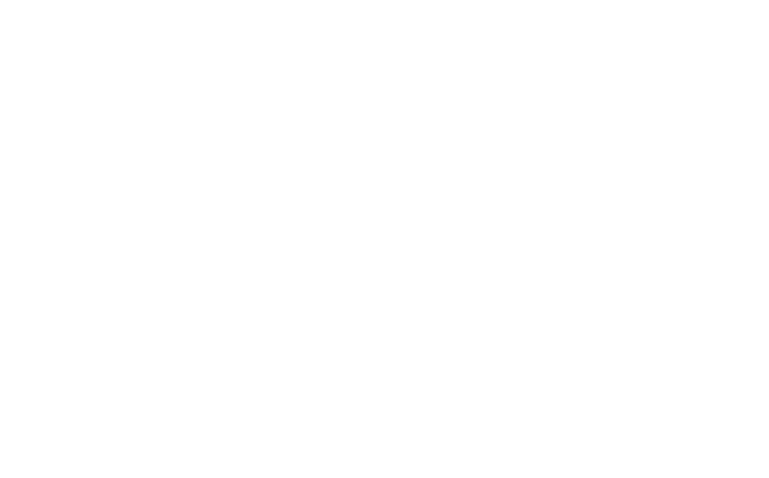
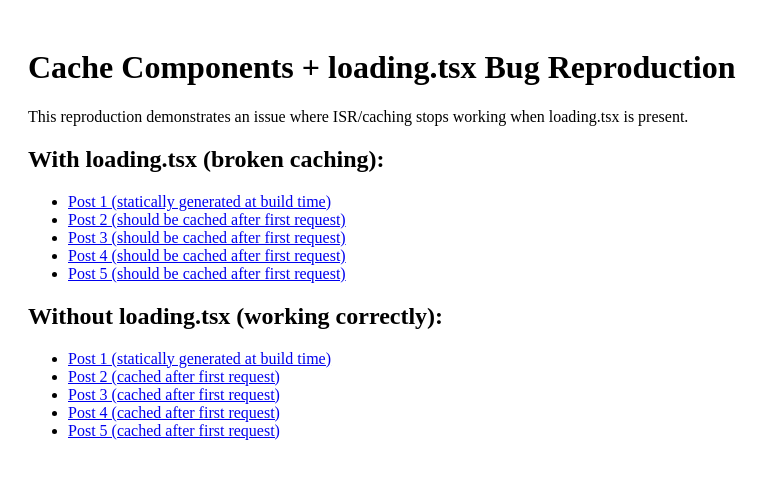
Before and after one commit to ViniciusHack/next-usecache-loading-conflict, a Next.js app: page / in a window 1280 px wide. Shown: the top 478 px of the page, without its empty margins (0-769 px from the left). Built offline with nearby package versions, Linux system fonts and the light colour scheme.

Commit message:
Add reproduction for cache components + loading.tsx bug

```diff
--- a/app/layout.tsx
+++ b/app/layout.tsx
@@ -1,3 +1,10 @@
+import type { Metadata } from "next";
+
+export const metadata: Metadata = {
+  title: "Cache Components + loading.tsx Bug Reproduction",
+  description: "Reproduction for Next.js ISR/Cache Components issue with loading.tsx",
+};
+
 export default function RootLayout({
   children,
 }: Readonly<{
--- a/app/page.tsx
+++ b/app/page.tsx
@@ -1,4 +1,28 @@
-/** Add your relevant code here for the issue to reproduce */
+import Link from "next/link";
+
 export default function Home() {
-  return null;
+  return (
+    <div style={{ padding: "20px" }}>
+      <h1>Cache Components + loading.tsx Bug Reproduction</h1>
+      <p>This reproduction demonstrates an issue where ISR/caching stops working when loading.tsx is present.</p>
+
+      <h2>With loading.tsx (broken caching):</h2>
+      <ul>
+        <li><Link href="/posts/1">Post 1 (statically generated at build time)</Link></li>
+        <li><Link href="/posts/2">Post 2 (should be cached after first request)</Link></li>
+        <li><Link href="/posts/3">Post 3 (should be cached after first request)</Link></li>
+        <li><Link href="/posts/4">Post 4 (should be cached after first request)</Link></li>
+        <li><Link href="/posts/5">Post 5 (should be cached after first request)</Link></li>
+      </ul>
+
+      <h2>Without loading.tsx (working correctly):</h2>
+      <ul>
+        <li><Link href="/posts-no-loading/1">Post 1 (statically generated at build time)</Link></li>
+        <li><Link href="/posts-no-loading/2">Post 2 (cached after first request)</Link></li>
+        <li><Link href="/posts-no-loading/3">Post 3 (cached after first request)</Link></li>
+        <li><Link href="/posts-no-loading/4">Post 4 (cached after first request)</Link></li>
+        <li><Link href="/posts-no-loading/5">Post 5 (cached after first request)</Link></li>
+      </ul>
+    </div>
+  );
 }
--- /dev/null
+++ b/app/posts/[id]/loading.tsx
@@ -0,0 +1,3 @@
+export default function Loading() {
+  return <div>Loading...</div>;
+}
--- a/next.config.ts
+++ b/next.config.ts
@@ -3,6 +3,7 @@
 const nextConfig: NextConfig = {
   /* config options here */
   reactStrictMode: true,
+  cacheComponents: true,
 };
 
 export default nextConfig;
--- a/package.json
+++ b/package.json
@@ -1,4 +1,5 @@
 {
+  "name": "cache-component-with-loading-repro",
   "private": true,
   "scripts": {
     "dev": "next dev",
```
Also changed, not shown: app/posts-no-loading/[id]/page.tsx (added, +41 -0 lines), app/posts/[id]/page.tsx (added, +41 -0 lines), 1 other file (tests, documents, lock files or other folders).
